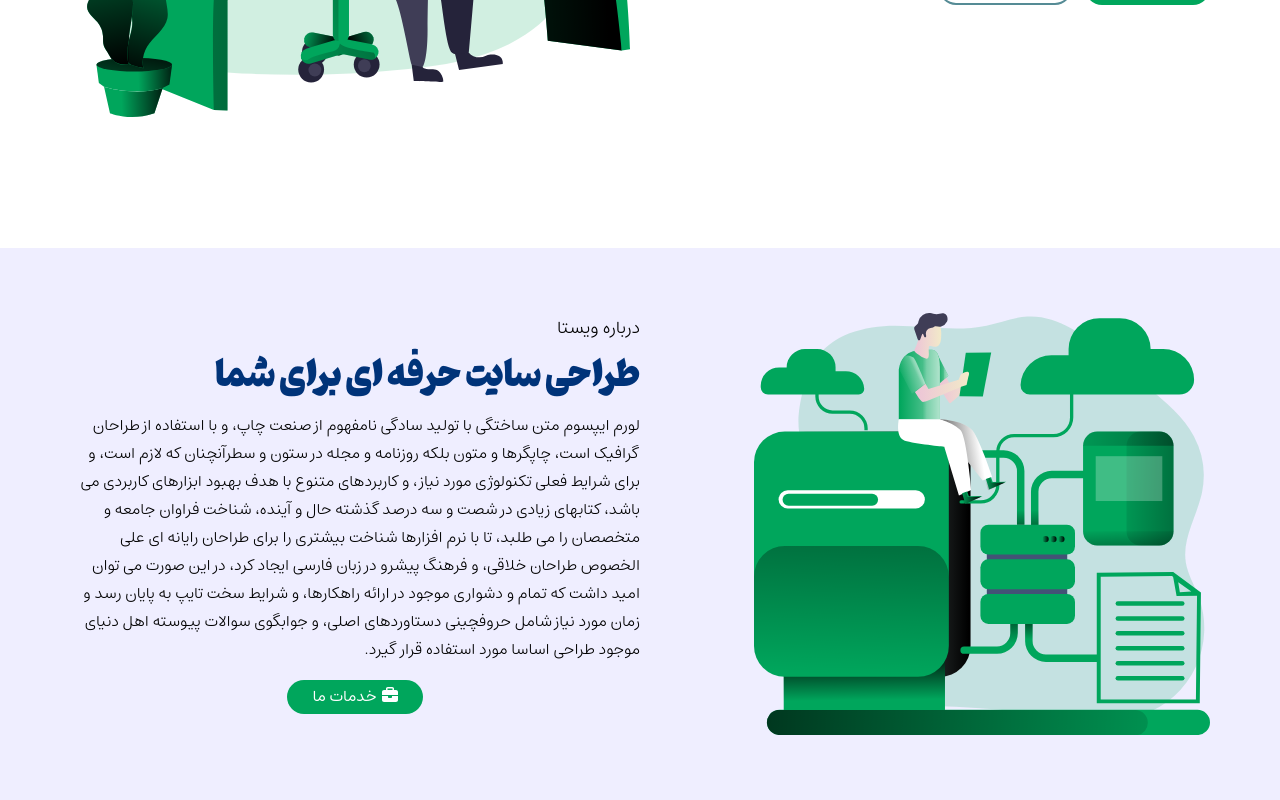
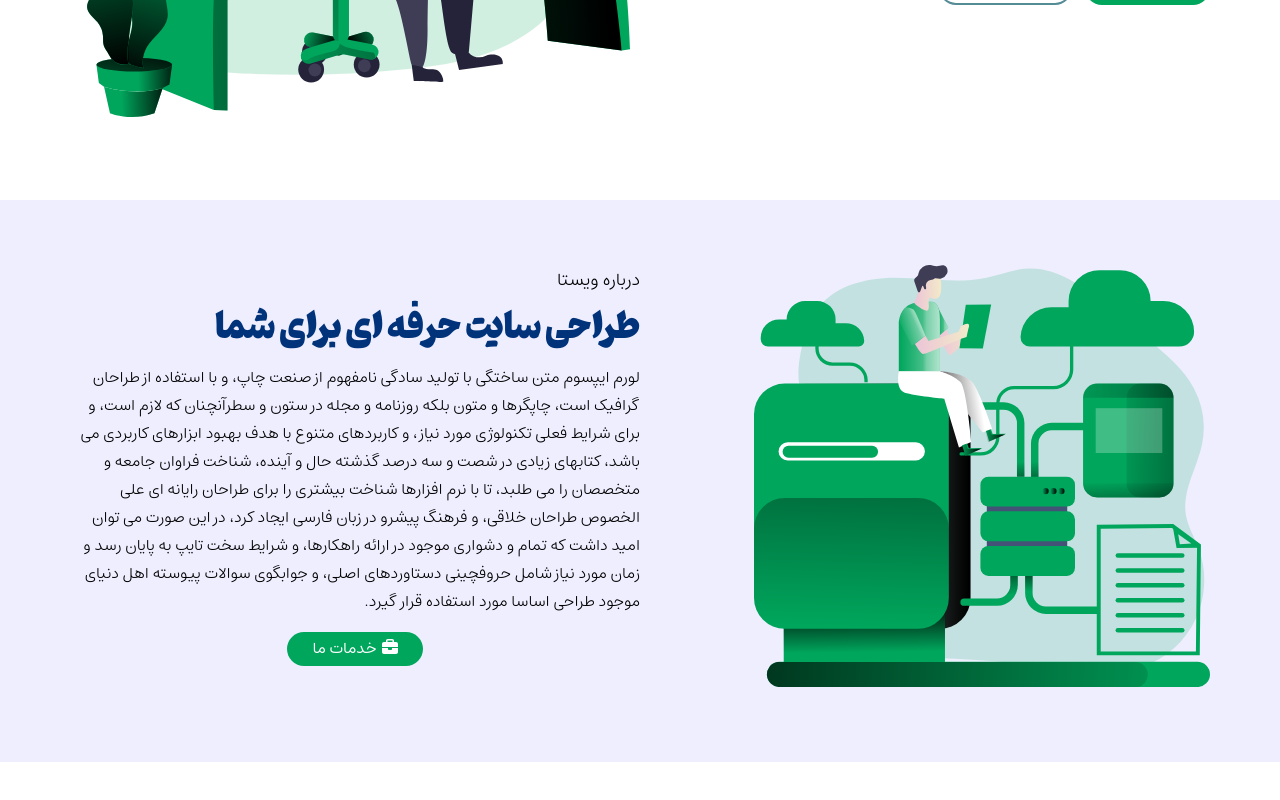
Before and after one commit to LeaReXx/Vistha-React-Template, a React (Create React App) app: page / in a window 1280 px wide. Shown: the part 520-1320 px from the top of the page. After the commit the page ends 1282 px from the top, so only its background shows below. Built offline with nearby package versions, Linux system fonts and the light colour scheme.

Commit message:
fix about for higher than `1200px`

```diff
--- a/src/about-sec/about.css
+++ b/src/about-sec/about.css
@@ -60,3 +60,15 @@
     display: block;
   }
 }
+
+@media screen and (min-width: 1200px) {
+  .about-section {
+    margin: 20rem auto !important;
+  }
+}
+
+@media screen and (min-width: 1600px) {
+  .about-section {
+    margin: 23rem auto !important;
+  }
+}
```
